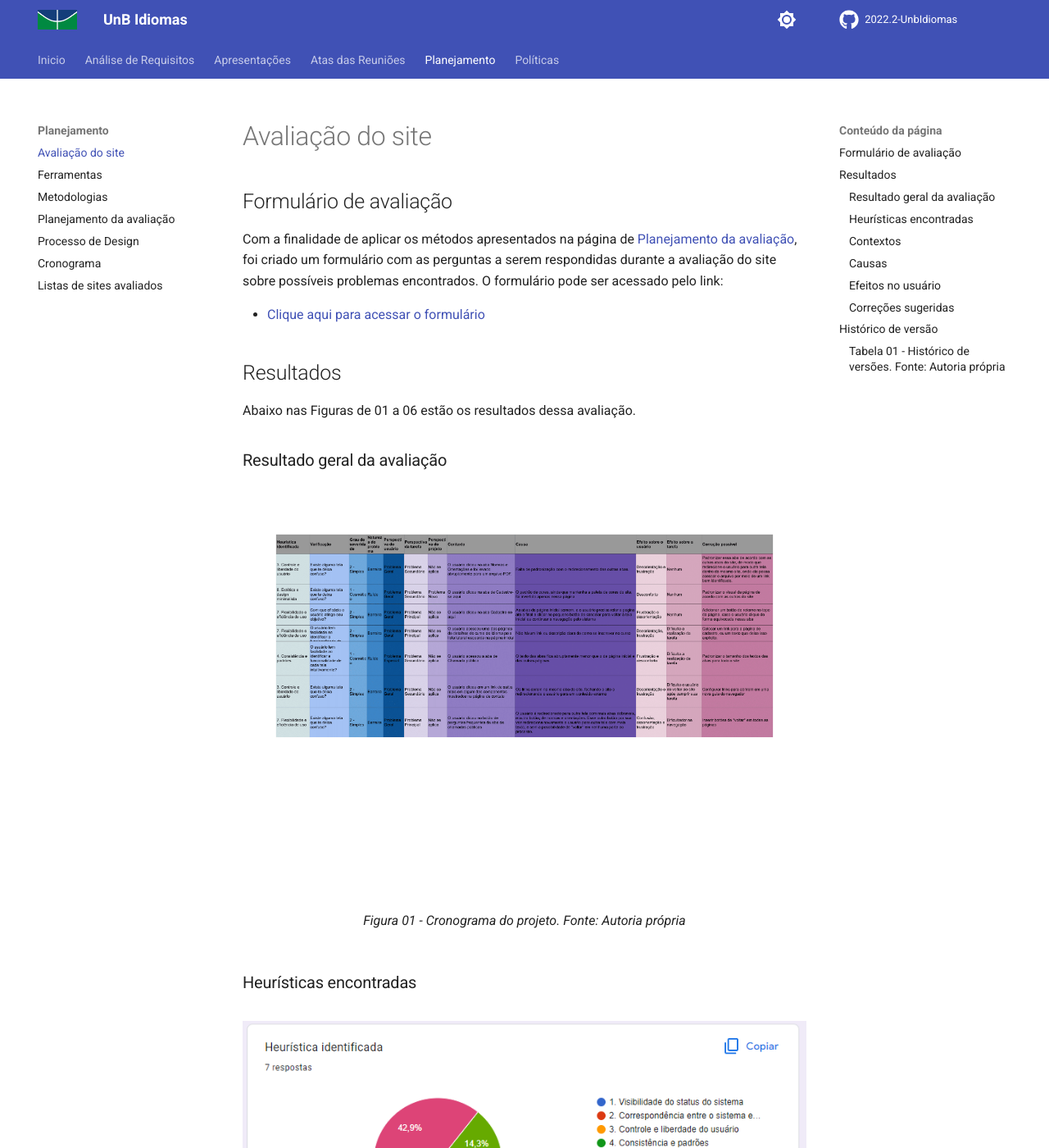
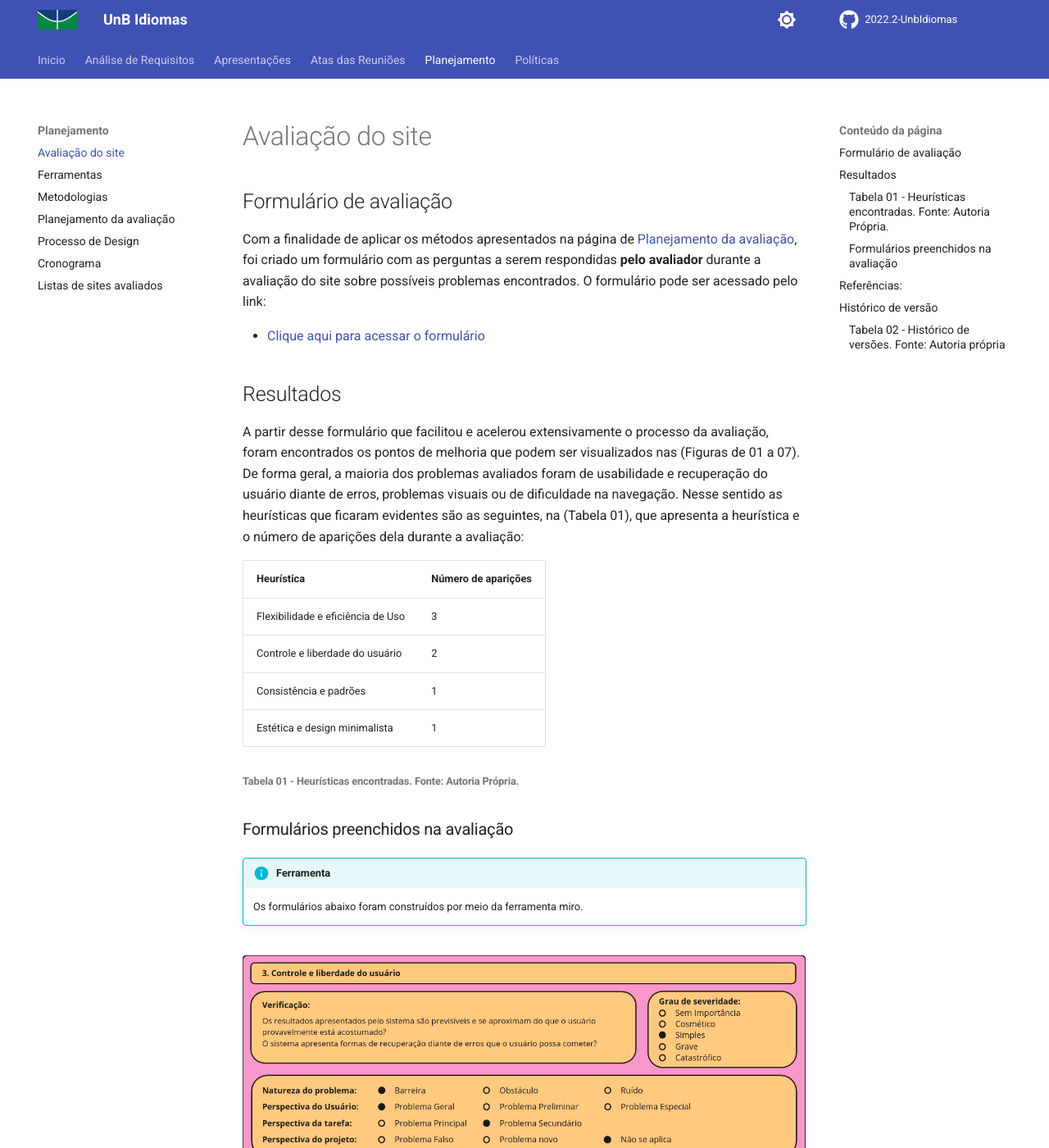
Before and after one commit to edudsan/2022.2-UnbIdiomas, an MkDocs documentation site: the page built from docs/Planejamento/avaliacao.md, in a window 1280 px wide and 1400 px high. Shown: the whole window at 82% size. Built offline with MkDocs 1.6.1 and Material for MkDocs 9.7.7, drawn with Linux system fonts in a browser that asks for light colours; comment, search, counter and statistics services are not loaded; some of the changed text lies outside the part shown.

Commit message:
Rework planning and evaluation

```diff
--- a/docs/Planejamento/avaliacao.md
+++ b/docs/Planejamento/avaliacao.md
@@ -2,62 +2,83 @@
 
 ## Formulário de avaliação
 
-Com a finalidade de aplicar os métodos apresentados na página de [Planejamento da avaliação](https://interacao-humano-computador.github.io/2022.2-UnbIdiomas/Design%2C%20Avaliação%20e%20Desenvolvimento/planejamento/), foi criado um formulário com as perguntas a serem respondidas durante a avaliação do site sobre possíveis problemas encontrados. O formulário pode ser acessado pelo link:
+Com a finalidade de aplicar os métodos apresentados na página de [Planejamento da avaliação](https://interacao-humano-computador.github.io/2022.2-UnbIdiomas/Design%2C%20Avaliação%20e%20Desenvolvimento/planejamento/), foi criado um formulário com as perguntas a serem respondidas **pelo avaliador** durante a avaliação do site sobre possíveis problemas encontrados. O formulário pode ser acessado pelo link:
 
 - [Clique aqui para acessar o formulário](https://forms.gle/oDb8paomfYsQzZxX6)
 
 ## Resultados
 
-Abaixo nas Figuras de 01 a 06 estão os resultados dessa avaliação.
+A partir desse formulário que facilitou e acelerou extensivamente o processo da avaliação, foram encontrados os pontos de melhoria que podem ser visualizados nas (Figuras de 01 a 07). De forma geral, a maioria dos problemas avaliados foram de usabilidade e recuperação do usuário diante de erros, problemas visuais ou de dificuldade na navegação. Nesse sentido as heurísticas que ficaram evidentes são as seguintes, na (Tabela 01), que apresenta a heurística e o número de aparições dela durante a avaliação:
 
-### Resultado geral da avaliação
+| Heurística                        | Número de aparições |
+|-----------------------------------|---------------------|
+| Flexibilidade e eficiência de Uso | 3                   |
+| Controle e liberdade do usuário   | 2                   |
+| Consistência e padrões            | 1                   |
+| Estética e design minimalista     | 1                   |
+
+###### Tabela 01 - Heurísticas encontradas. Fonte: Autoria Própria.
+
+### Formulários preenchidos na avaliação
+
+!!! info "Ferramenta"
+
+    Os formulários abaixo foram construídos por meio da ferramenta miro.
 
 <figure markdown>
-![Resultados](../assets/img/resultados-avaliacao/heuristica.png)
-<figcaption>Figura 01 - Cronograma do projeto. Fonte: Autoria própria</figcaption>
+![Formulário de avaliação](../assets/img/resultados-avaliacao/heuristics1.png)
+<figcaption>Figura 01 - Formulário de avaliação. Fonte: Autoria própria</figcaption>
 </figure>
 
-
-### Heurísticas encontradas
+<figure markdown>
+![Formulário de avaliação](../assets/img/resultados-avaliacao/heuristics2.png)
+<figcaption>Figura 02 - Formulário de avaliação. Fonte: Autoria própria</figcaption>
+</figure>
 
 <figure markdown>
-![Heuristicas](../assets/img/resultados-avaliacao/grafico.png)
-<figcaption>Figura 02 - Heurísticas. Fonte: Autoria própria</figcaption>
+![Formulário de avaliação](../assets/img/resultados-avaliacao/heuristics3.png)
+<figcaption>Figura 03 - Formulário de avaliação. Fonte: Autoria própria</figcaption>
 </figure>
 
-### Contextos
+<figure markdown>
+![Formulário de avaliação](../assets/img/resultados-avaliacao/heuristics4.png)
+<figcaption>Figura 04 - Formulário de avaliação. Fonte: Autoria própria</figcaption>
+</figure>
 
 <figure markdown>
-![contexto](../assets/img/resultados-avaliacao/contexto.png)
-<figcaption>Figura 03 - Contexto. Fonte: Autoria própria</figcaption>
+![Formulário de avaliação](../assets/img/resultados-avaliacao/heuristics5.png)
+<figcaption>Figura 05 - Formulário de avaliação. Fonte: Autoria própria</figcaption>
 </figure>
 
-### Causas
+<figure markdown>
+![Formulário de avaliação](../assets/img/resultados-avaliacao/heuristics6.png)
+<figcaption>Figura 06 - Formulário de avaliação. Fonte: Autoria própria</figcaption>
+</figure>
 
 <figure markdown>
-![causas](../assets/img/resultados-avaliacao/causa.png)
-<figcaption>Figura 04 - Causas. Fonte: Autoria própria</figcaption>
+![Formulário de avaliação](../assets/img/resultados-avaliacao/heuristics7.png)
+<figcaption>Figura 07 - Formulário de avaliação. Fonte: Autoria própria</figcaption>
 </figure>
 
-### Efeitos no usuário
+## Referências:
 
-<figure markdown>
-![contexto](../assets/img/resultados-avaliacao/efeitos.png)
-<figcaption>Figura 05 - Efeitos. Fonte: Autoria própria</figcaption>
-</figure>
+>[1] MACIEL, C. et al. Avaliação Heurística de Sítios na Web. Disponível em: <https://www.addlabs.uff.br/Novo_Site_ADDLabs/images/documentos/publicacoes/publicacoes_pdf/trabalhos_anais_congresso/2004/20130809151827_2004%20-%20Avaliao%20heurstica%20de%20stios%20na%20web.pdf>. Acesso em: 23 nov. 2022.
 
-### Correções sugeridas
+>[2] Disponível em: <https://medium.com/signainfo/entendendo-as-10-heurísticas-de-nielsen-para-melhorar-a-experiência-do-usuário-86f3c14c0586>. Acesso em: 23 nov. 2022.
 
-<figure markdown>
-![correções](../assets/img/resultados-avaliacao/correcao.png)
-<figcaption>Figura 06 - Correções. Fonte: Autoria própria</figcaption>
-</figure>
+>[3] UnB idiomas. Disponível em: <http://www.unbidiomas.unb.br>. Acesso em: 23 nov. 2022.
+
+>[4] Entendendo as 10 Heurísticas de Nielsen para melhorar a experiência do usuário.Disponível em: <https://medium.com/signainfo/entendendo-as-10-heurísticas-de-nielsen-para-melhorar-a-experiência-do-usuário-86f3c14c0586>. Acesso em: 23 nov. 2022.
+
+>[5] Disponível em: <https://www.asha.org/siteassets/uploadedFiles/ASHA/Research/EBP/The-DECIDE-Framework.pdf>. Acesso em: 23 nov. 2022b.
 
 ## Histórico de versão
 
-| Versão | Data       | Descrição                   | Autor(es)   | Revisor |
-| ------ | ---------- | --------------------------- | ----------- | ------- |
-| 1.0    | 23/11/2022 | Adição da página e conteúdo | Eric Chagas | Todos   |
+| Versão | Data       | Descrição                   | Autor(es)   | Revisor                             |
+| ------ | ---------- | --------------------------- | ----------- | ----------------------------------- |
+| 1.0    | 23/11/2022 | Adição da página e conteúdo | Eric Chagas | Artur, Eric, Igor, Henrique, Thiago |
+| 1.1    | 11/12/2022 | Atualizada a avaliação      | Eric Chagas | Henrique                            |
 
 
-##### Tabela 01 - Histórico de versões. Fonte: Autoria própria
+
+###### Tabela 02 - Histórico de versões. Fonte: Autoria própria
```
Also changed, not shown: docs/Planejamento/planejamento.md (+16 -18 lines), docs/assets/img/resultados-avaliacao/heuristics1.png (added), docs/assets/img/resultados-avaliacao/heuristics2.png (added), docs/assets/img/resultados-avaliacao/heuristics3.png (added), docs/assets/img/resultados-avaliacao/heuristics4.png (added), docs/assets/img/resultados-avaliacao/heuristics5.png (added), docs/assets/img/resultados-avaliacao/heuristics6.png (added), docs/assets/img/resultados-avaliacao/heuristics7.png (added).
